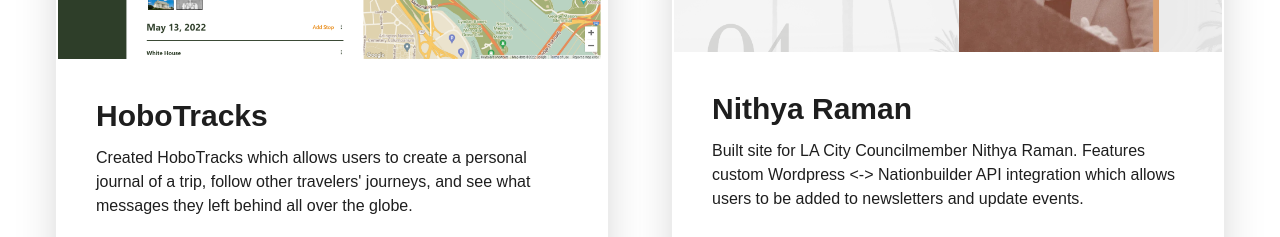
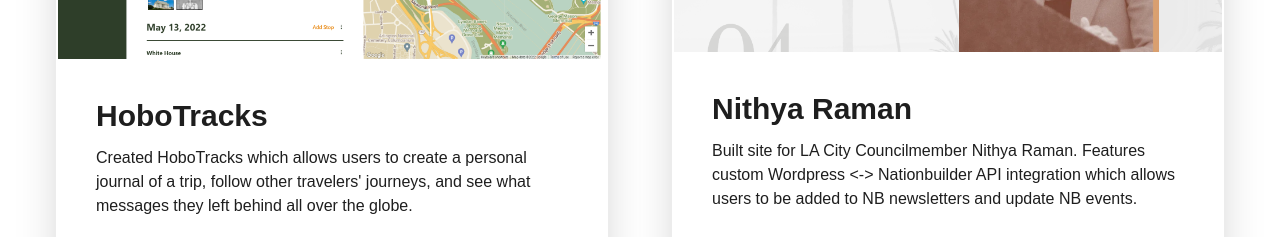
Before and after one commit to evan-chernicky/personal-website, a React (Create React App) app: page / in a window 1280 px wide. Shown: the part 3160-3397 px from the top of the page. Built offline with nearby package versions, Linux system fonts and the light colour scheme; a web font is replaced by a local one.

Commit message:
slight copy adjustment

```diff
--- a/src/components/data/ProjectsData.js
+++ b/src/components/data/ProjectsData.js
@@ -31,7 +31,7 @@
     },
     {
         name: "Nithya Raman",
-        summary: "Built site for LA City Councilmember Nithya Raman. Features custom Wordpress <-> Nationbuilder API integration which allows users to be added to newsletters and update events.",
+        summary: "Built site for LA City Councilmember Nithya Raman. Features custom Wordpress <-> Nationbuilder API integration which allows users to be added to NB newsletters and update NB events.",
         image: NithyaRaman,
         tech: [
             "PHP",
```
